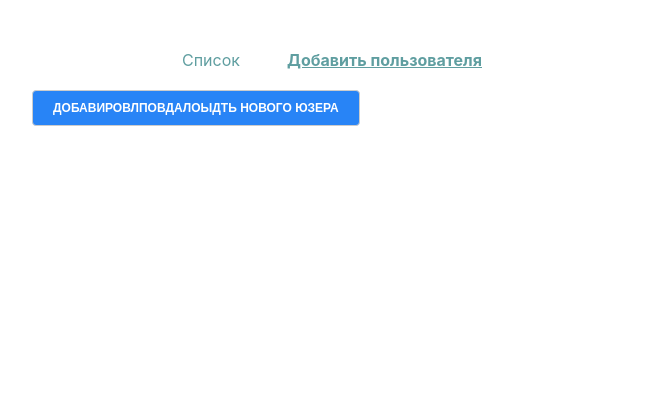
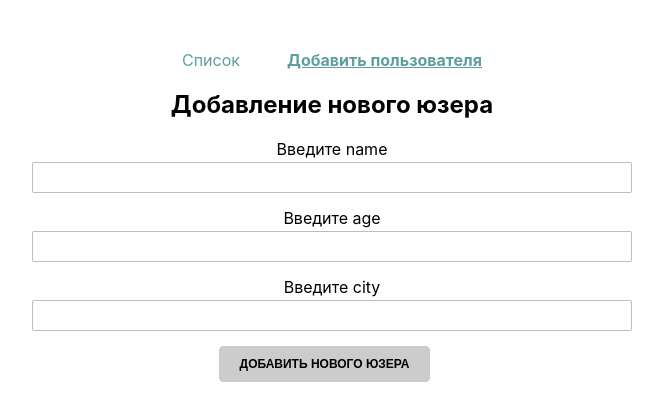
Before and after one commit to mirag0505/react-table, a React (Create React App) app: page /users/add in a window 1280 px wide. Shown: the top 420 px of the page, without its empty margins (308-971 px from the left). Built offline with nearby package versions, Linux system fonts and the light colour scheme.

Commit message:
Добавил форму, стейт на хуках, добавил очищение формы и добавление довой записи

```diff
--- a/src/components/UI/Button/Button.js
+++ b/src/components/UI/Button/Button.js
@@ -1,4 +1,4 @@
-import React from "react";
+import React from 'react';
 import classes from './Button.module.scss';
 
 const Button = (props) => {
--- a/src/components/UI/Button/Button.module.scss
+++ b/src/components/UI/Button/Button.module.scss
@@ -8,6 +8,11 @@
 	text-transform: uppercase;
 	font-weight: bold;
 	font-size: 12px;
+}
+
+.Button:focus {
+	outline: none;
+}
 
 .Button.active {
 	box-shadow: inset 2px 2px 1px rgba(0, 0, 0, .3);
@@ -17,7 +22,6 @@
 	background: #ccc;
 	color: #000;
 	cursor: not-allowed;
-	}
 }
 
 .error {
@@ -31,4 +35,8 @@
 .primary {
 	background: #2884f6;
 	color: #fff;
+
+	&:hover {
+		background: #2884f6;
 	}
+}
--- a/src/components/UI/Input/Input.module.scss
+++ b/src/components/UI/Input/Input.module.scss
@@ -0,0 +1,31 @@
+.Input {
+	margin-bottom: 15px;
+
+	label {
+		margin-bottom: 3px;
+		padding: 0;
+		display: block;
+	}
+
+	input {
+		display: block;
+		box-sizing: border-box;
+		border: 1px solid #bebebe;
+		border-radius: 2px;
+		margin: 0 0 5px;
+		width: 100%;
+		padding: 7px;
+		outline: none;
+		transition: all 300ms ease-in-out;
+	}
+
+	span {
+		color: #f01f30;
+		font-size: 12px;
+		font-weight: bold;
+	}
+
+	.invalid label {
+		color: #f01f30;
+	}
+}
--- a/src/containers/UsersAdd/UsersAdd.js
+++ b/src/containers/UsersAdd/UsersAdd.js
@@ -1,13 +1,122 @@
-import React from 'react';
+import React, {useState} from 'react';
+import {connect} from 'react-redux';
 import Button from '../../components/UI/Button/Button';
+import Input from '../../components/UI/Input/Input';
+import {createControl, validate, validateForm} from '../../form/FormFramework';
+import {addUser} from '../../store/actions/table';
 import classes from './UsersAdd.module.scss';
 
+function createFormControls() {
+	return {
+		name: createControl({
+			label: 'Введите name',
+			errorMessage: 'Вопрос не может быть пустым'
+		}, {required: true}),
+		age: createControl({
+			label: 'Введите age',
+			errorMessage: 'Вопрос не может быть пустым'
+		}, {required: true}),
+		city: createControl({
+			label: 'Введите city',
+			errorMessage: 'Вопрос не может быть пустым'
+		}, {required: true}),
+	};
+}
+
+
 const UsersAdd = (props) => {
+	const [isFormValid, setIsFormValid] = useState(false);
+	const [formControls, setFormControls] = useState(createFormControls());
+
+	const changeHandler = (value, controlName) => {
+		let formControlsList = {...formControls};
+		let control = {...formControls[controlName]};
+
+		control.touched = true;
+		control.value = value;
+		control.valid = validate(control.value, control.validation);
+
+		formControlsList[controlName] = control;
+
+		setFormControls(formControlsList);
+		setIsFormValid(validateForm(formControlsList));
+	};
+
+	const addNewUser = (event) => {
+		event.preventDefault();
+		const {name, age, city} = formControls;
+
+		const newPerson = {
+			id: props.nextId,
+			type: 'main',
+			items: [
+				name.value,
+				age.value,
+				city.value
+			]
+		};
+
+		props.addUser(newPerson);
+
+		let clearFormControls = {...formControls};
+
+		for (let control in clearFormControls) {
+			if (clearFormControls.hasOwnProperty(control)) {
+				clearFormControls[control].value = '';
+			}
+		}
+
+		setFormControls(clearFormControls);
+		setIsFormValid(false);
+	};
+
+	const renderControls = () => {
+		return Object.keys(formControls).map((controlName) => {
+			const control = formControls[controlName];
+
+			return (
+				<Input
+					key={controlName}
+					label={control.label}
+					value={control.value}
+					valid={control.valid}
+					shouldValidate={!!control.validation}
+					touched={control.touched}
+					errorMessage={control.errorMessage}
+					onChange={event => changeHandler(event.target.value, controlName)}
+				/>
+			);
+		});
+	};
+
 	return (
 		<div className={classes.UsersAdd}>
-			<Button onClick={props.onRetry} type="primary">Добавировлповдалоыдть нового юзера</Button>
+			<h2>Добавление нового юзера</h2>
+			<form>
+				{renderControls()}
+
+				<Button
+					type="primary"
+					onClick={addNewUser}
+					disabled={!isFormValid}
+				>
+					Добавить нового юзера
+				</Button>
+			</form>
 		</div>
 	);
 };
 
-export default UsersAdd;
+function mapStateToProps(state) {
+	return {
+		nextId: state.table.nextId
+	};
+}
+
+function mapDispatchToProps(dispatch) {
+	return {
+		addUser: newPerson => dispatch(addUser(newPerson)),
+	};
+}
+
+export default connect(mapStateToProps, mapDispatchToProps)(UsersAdd);
--- a/src/containers/UsersAdd/UsersAdd.module.scss
+++ b/src/containers/UsersAdd/UsersAdd.module.scss
@@ -1,4 +1,5 @@
 .UsersAdd {
 	margin: auto;
 	max-width: 600px;
+	text-align: center;
 }
--- /dev/null
+++ b/src/form/FormFramework.js
@@ -0,0 +1,35 @@
+export function createControl(config, validation) {
+	return {
+		...config,
+		validation,
+		valid: !validation,
+		touched: false,
+		value: ''
+	};
+}
+
+export function validate(value, validation = null) {
+	if (!validation) {
+		return true;
+	}
+
+	let isValid = true;
+
+	if (validation.required) {
+		isValid = value.trim() !== '' && isValid;
+	}
+
+	return isValid;
+}
+
+export function validateForm(formControls) {
+	let isFormValid = true;
+
+	for (let control in formControls) {
+		if (formControls.hasOwnProperty(control)) {
+				isFormValid = formControls[control].valid && isFormValid;
+		}
+	}
+
+	return isFormValid;
+}
--- a/src/store/actions/table.js
+++ b/src/store/actions/table.js
@@ -1,12 +1,8 @@
 import {USER_ADD} from './ActionType';
 
-
-export function addUser() {
-	// localStorage.removeItem('token');
-	// localStorage.removeItem('userId');
-	// localStorage.removeItem('expiration');
-
+export function addUser(newPerson) {
 	return {
-		type: USER_ADD
+		type: USER_ADD,
+		newPerson
 	};
 }
--- a/src/store/reducers/table.js
+++ b/src/store/reducers/table.js
@@ -1,6 +1,7 @@
 import {USER_ADD} from '../actions/ActionType';
 
 const initialState = {
+	nextId: 3,
 	usersList: [
 		{
 			id: 0,
@@ -34,20 +35,10 @@ export default function table(state = initialState, action) {
 	switch (action.type) {
 		case USER_ADD:
 			return {
-				...state
+				...state,
+				nextId: state.nextId + 1,
+				usersList: [...state.usersList, action.newPerson]
 			};
-		// case TABLE_CLEAR:
-		// 	return {
-		// 		...state
-		// 	};
-		// case USER_RANDOM_DELETE:
-		// 	return {
-		// 		...state
-		// 	};
-		// case USER_PREVIOUS_RESTORE:
-		// 	return {
-		// 		...state
-		// 	};
 		default:
 			return state;
 	}
```
Lines whose indentation alone changed are shown as unchanged.
